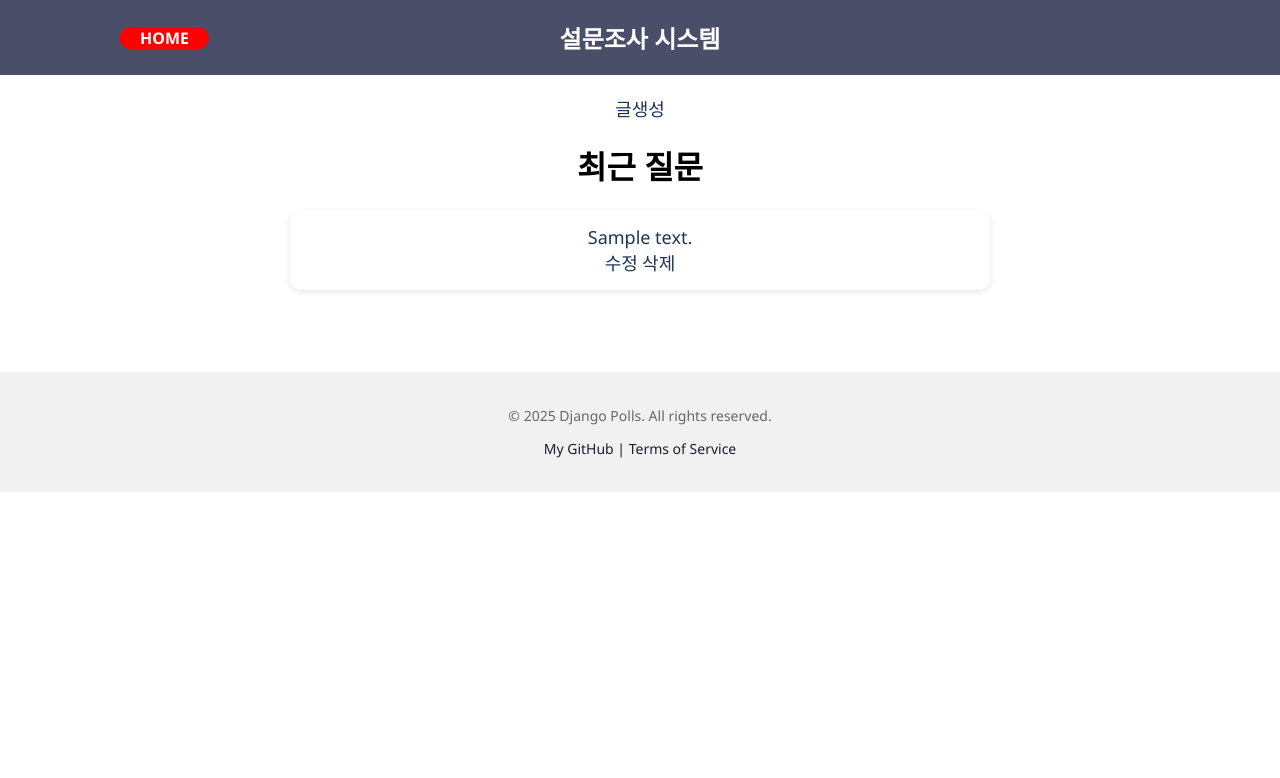
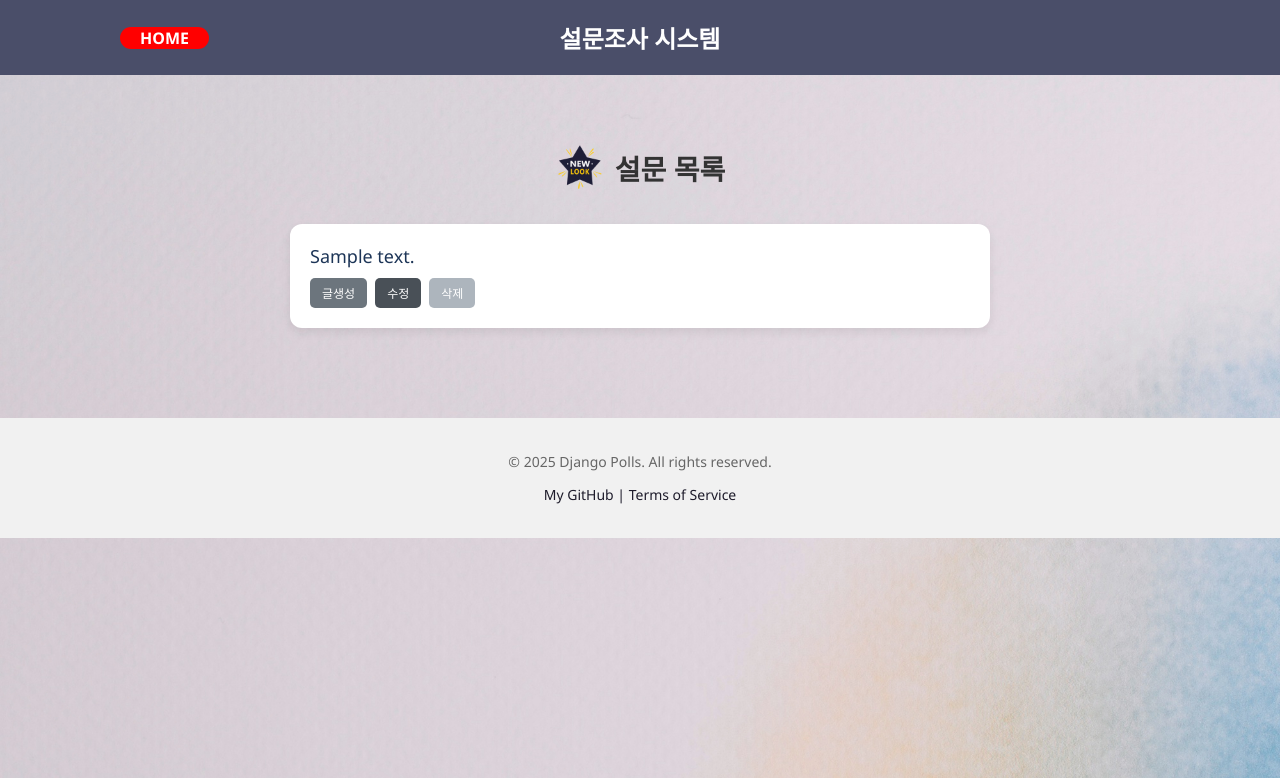
Before and after one commit to dlehdgml5328/Django_first, a Django app: page /polls/ in a window 1280 px wide. Shown: the top 778 px of the page. Run offline with Django 5.2, Linux system fonts and the light colour scheme; tables that the repository leaves empty hold one stand-in row (values such as "Sample post").

Commit message:
[feat] 06/09 Django

```diff
--- a/polls/models.py
+++ b/polls/models.py
@@ -1,16 +1,22 @@
 from django.db import models
 from django.utils import timezone
 import datetime
+from django.contrib import admin
 class Question(models.Model):
     question_text = models.CharField(max_length=200)
     pub_date = models.DateTimeField("date published")#글을 생성한 게시일
 
+    @admin.display(
+        boolean=True,
+        ordering="pub_date",
+        description="Published recently?",
+    )
+    def was_published_recently(self):
+        now = timezone.now()
+        return now - datetime.timedelta(days=1) <= self.pub_date <= now
     def __str__(self):
         return self.question_text
 
-    def was_published_recently(self):
-        now = timezone.now()
-        return now - datetime.timedelta(days=1) <= self.pub_date <= now
 
 class Choice(models.Model):
     question = models.ForeignKey(Question, on_delete = models.CASCADE)
--- a/polls/static/polls/index.css
+++ /dev/null
@@ -1,113 +0,0 @@
-body {
-    background-color: #ffffff;
-    font-family: 'Segoe UI', sans-serif;
-    margin: 0;
-    padding: 0;
-}
-header {
-    background-color: #4a4e69;
-    color: white;
-    padding: 20px;
-    justify-content: space-between;
-    align-items: center;
-    position: relative;
-}
-main {
-    padding: 20px;
-    text-align: center;
-}
-
-h2 {
-    color: #333;
-    font-size: 28px;
-    margin-bottom: 20px;
-}
-/* 질문 리스트 중앙 정렬 */
-ul {
-    list-style: none;
-    padding: 0;
-    margin: 0 auto;
-    max-width: 700px;
-}
-
-li {
-    background-color: white;
-    border-radius: 10px;
-    margin-bottom: 12px;
-    padding: 15px 20px;
-    box-shadow: 0 2px 6px rgba(0, 0, 0, 0.1);
-    transition: background-color 0.2s ease;
-}
-
-li:hover {
-    background-color: #f0f4f8;
-}
-
-a {
-    text-decoration: none;
-    font-size: 18px;
-    color: #1d3557;
-}
-
-footer {
-    margin-top: 50px;
-    padding: 20px;
-    background-color: #f1f1f1;
-    text-align: center;
-    font-size: 14px;
-    color: #666;
-}
-
-footer a {
-    color: #1e1c2b;
-    text-decoration: none;
-    font-size: 14px;
-}
-
-/*우선순위를 위해서*/
-.site-header {
-    width: 100%;
-    position: relative;
-    text-align: center;
-}
-
-.site-title {
-    margin: 0;
-    font-size: 24px;
-}
-
-.site-nav {
-    position: absolute;
-    left: 100px;
-    top: 50%;
-    transform: translateY(-50%);
-}
-
-.site-nav ul {
-    list-style: none;
-    margin: 0;
-    padding: 0;
-    background-color: red;/*test*/
-    border-radius: 30px;/*test*/
-}
-
-.site-nav li {
-    display: inline;
-    background: none;
-    box-shadow: none;
-}
-
-.site-nav li:hover {
-    background: none;
-}
-
-.site-nav li:hover a {
-    color: #b8bee6;
-}
-
-.site-nav a {
-    color: white;
-    text-decoration: none;
-    font-weight: bold;
-    font-size: 16px;
-}
--- a/polls/templates/polls/index.html
+++ /dev/null
@@ -1,27 +0,0 @@
-{% extends "polls/base.html" %}
-{% load static %}
-{% block title %}설문조사 시스템{% endblock %}
-
-{% block content %}
-<a href="{% url 'polls:question_create' %}">글생성</a>
-<h1>최근 질문</h1>
-{% if latest_question_list %}
-<ul>
-    {% for question in latest_question_list %}
-        <li>
-            <div>
-                <a href="{% url 'polls:detail' question.id %}">
-                {{ question.question_text }}
-                </a>
-            <div>
-            <div>
-                <a href="{% url 'polls:question_update' question.id %}">수정</a>
-                <a href="{% url 'polls:question_delete' question.id %}">삭제</a>
-            </div>
-        </li>
-    {% endfor %}
-</ul>
-{% else %}
-<p>No polls are available.</p>
-{% endif %}
-{% endblock %}
--- /dev/null
+++ b/static/polls/css/index.css
@@ -0,0 +1,340 @@
+body {
+    background: url("../images/background.png") no-repeat top left;
+    background-size: cover;
+    background-color: #ffffff;
+    font-family: 'Segoe UI', sans-serif;
+    margin: 0;
+    padding: 0;
+}
+
+header {
+    background-color: #4a4e69;
+    color: white;
+    padding: 20px;
+    justify-content: space-between;
+    align-items: center;
+    position: relative;
+}
+main {
+    padding: 20px;
+    text-align: center;
+}
+
+h2 {
+    color: #333;
+    font-size: 28px;
+    margin-bottom: 20px;
+}
+/* 질문 리스트 중앙 정렬 */
+ul {
+    list-style: none;
+    padding: 0;
+    margin: 0 auto;
+    max-width: 700px;
+}
+
+li {
+    background-color: white;
+    border-radius: 10px;
+    margin-bottom: 12px;
+    padding: 15px 20px;
+    box-shadow: 0 2px 6px rgba(0, 0, 0, 0.1);
+    transition: background-color 0.2s ease;
+}
+
+li:hover {
+    background-color: #f0f4f8;
+}
+
+a {
+    text-decoration: none;
+    font-size: 18px;
+    color: #1d3557;
+}
+
+footer {
+    margin-top: 50px;
+    padding: 20px;
+    background-color: #f1f1f1;
+    text-align: center;
+    font-size: 14px;
+    color: #666;
+}
+
+footer a {
+    color: #1e1c2b;
+    text-decoration: none;
+    font-size: 14px;
+}
+
+/*우선순위를 위해서*/
+.site-header {
+    width: 100%;
+    position: relative;
+    text-align: center;
+}
+
+.site-title {
+    margin: 0;
+    font-size: 24px;
+}
+
+.site-nav {
+    position: absolute;
+    left: 100px;
+    top: 50%;
+    transform: translateY(-50%);
+}
+
+.site-nav ul {
+    list-style: none;
+    margin: 0;
+    padding: 0;
+    background-color: red;/*test*/
+    border-radius: 30px;/*test*/
+}
+
+.site-nav li {
+    display: inline;
+    background: none;
+    box-shadow: none;
+}
+
+.site-nav li:hover {
+    background: none;
+}
+
+.site-nav li:hover a {
+    color: #b8bee6;
+}
+
+.site-nav a {
+    color: white;
+    text-decoration: none;
+    font-weight: bold;
+    font-size: 16px;
+}
+/* 질문 리스트 영역 */
+.question-list {
+ list-style: none;
+ padding: 0;
+ margin: 0 auto;
+ max-width: 700px;
+}
+
+.question-item {
+ background-color: white;
+ border-radius: 12px;
+ margin-bottom: 20px;
+ padding: 20px;
+ box-shadow: 0 4px 10px rgba(0, 0, 0, 0.08);
+ text-align: left;
+ transition: box-shadow 0.2s ease;
+}
+
+.question-item:hover {
+ box-shadow: 0 6px 14px rgba(0, 0, 0, 0.12);
+}
+
+/*###-------index.html----------###*/
+/* 질문 텍스트 */
+.question-text {
+ font-size: 18px;
+ font-weight: 500;
+ color: #2c2c2c;
+ margin-bottom: 10px;
+}
+
+/* 버튼 영역 */
+.question-actions {
+ display: flex;
+ gap: 8px;
+}
+
+/* 공통 버튼 스타일 */
+.button {
+ padding: 6px 12px;
+ border-radius: 5px;
+ font-size: 12px;
+ font-weight: 500;
+ color: white;
+ text-decoration: none;
+ transition: all 0.2s ease-in-out;
+}
+
+/* 각 버튼 색상*/
+.button.create {
+ background-color: #6c757d; /* 차분한 회색 */
+}
+
+.button.update {
+ background-color: #495057; /* 짙은 회색 */
+}
+
+.button.delete {
+ background-color: #adb5bd; /* 은은한 회색 */
+}
+
+/* 호버 시 강조 */
+.button:hover {
+ filter: brightness(1.15);
+ transform: translateY(-1px);
+}
+
+/* 폼 전체 컨테이너 */
+.form-container {
+ max-width: 500px;
+ margin: 40px auto;
+ background-color: white;
+ padding: 30px;
+ border-radius: 12px;
+ box-shadow: 0 4px 12px rgba(0, 0, 0, 0.08);
+}
+
+/* 폼 필드 텍스트 */
+.form-container label {
+ font-weight: 500;
+ color: #333;
+ display: block;
+ margin-bottom: 6px;
+}
+
+.form-container input {
+ width: 100%;
+ padding: 8px 12px;
+ border: 1px solid #ccc;
+ border-radius: 6px;
+ margin-bottom: 20px;
+ font-size: 14px;
+}
+
+/* 저장 버튼 스타일 */
+.submit-btn {
+ background-color: #4a4e69;
+ color: white;
+ padding: 10px 20px;
+ font-size: 14px;
+ border: none;
+ border-radius: 6px;
+ cursor: pointer;
+ transition: background-color 0.2s ease;
+}
+
+.submit-btn:hover {
+ background-color: #5c6085;
+}
+
+/*###-------question_form_delete.html----------###*/
+/* 삭제 폼 버튼 스타일 */
+.btn-delete {
+ background-color: #e63946;
+ color: white;
+ border: none;
+ padding: 10px 20px;
+ margin-right: 10px;
+ border-radius: 6px;
+ font-size: 14px;
+ cursor: pointer;
+ transition: background-color 0.2s ease;
+}
+
+.btn-delete:hover {
+ background-color: #c82333;
+}
+
+.btn-cancel {
+ background-color: #dee2e6;
+ color: #333;
+ padding: 10px 20px;
+ border-radius: 6px;
+ text-decoration: none;
+ font-size: 14px;
+ transition: background-color 0.2s ease;
+}
+
+.btn-cancel:hover {
+ background-color: #ced4da;
+}
+
+/*###-------results.html----------###*/
+.results-container {
+ max-width: 700px;
+ margin: 50px auto;
+ padding: 20px;
+ text-align: center;
+}
+
+.question-title {
+ font-size: 24px;
+ font-weight: bold;
+ margin-bottom: 30px;
+ color: #2c2c2c;
+}
+
+.result-list {
+ list-style: none;
+ padding: 0;
+ margin: 0;
+}
+
+.result-list li {
+ background-color: white;
+ border-radius: 10px;
+ margin-bottom: 16px;
+ padding: 14px 20px;
+ box-shadow: 0 2px 6px rgba(0, 0, 0, 0.08);
+ display: flex;
+ justify-content: space-between;
+ align-items: center;
+ font-size: 16px;
+ transition: background-color 0.2s ease;
+}
+
+.result-list li:hover {
+ background-color: #f1f3f5;
+}
+
+.choice-text {
+ font-weight: 500;
+ color: #1d3557;
+}
+
+.vote-count {
+ font-weight: 600;
+ color: #495057;
+}
+
+/* 다시 투표 버튼 */
+.vote-again {
+ margin-top: 30px;
+}
+
+.vote-again-btn {
+ display: inline-block;
+ background-color: #4a4e69;
+ color: white;
+ padding: 10px 20px;
+ border-radius: 8px;
+ font-size: 14px;
+ text-decoration: none;
+ transition: background-color 0.2s ease;
+}
+
+.vote-again-btn:hover {
+ background-color: #5f6483;
+}
+
+/* 별 이미지 */
+.header {
+ display: flex;
+ align-items: center;
+ justify-content: center;
+ margin: 30px 0;
+ gap: 10px;
+ margin-bottom: 1em;
+}
+
+.header .icon {
+ width: 50px;
+ height: 50px;
+}
--- a/polls/templates/polls/base.html
+++ b/templates/polls/base.html
@@ -1,13 +1,7 @@
 {% load static %}
 <!DOCTYPE html>
 <html lang="ko">
-<head>
-    <meta charset="UTF-8">
-    <title>{% block title %}Polls{% endblock %}</title>
-    <link rel="stylesheet" href="{% static 'polls/index.css' %}">
-    <link rel="stylesheet" href="{% static 'polls/detail.css' %}">
-
-</head>
+{% include "polls/head.html" %}
 <body>
     {% include "polls/header.html" %}
 
--- a/polls/templates/polls/detail.html
+++ b/templates/polls/detail.html
@@ -4,7 +4,7 @@
 {% block title %}{{ question.question_text }}{% endblock %}
 
 {% block content %}
-<link rel="stylesheet" href="{% static 'polls/detail.css' %}">
+
 <div class="detail-container">
     <h2 class="question-title">{{ question.question_text }}</h2>
 
--- /dev/null
+++ b/templates/polls/head.html
@@ -0,0 +1,8 @@
+{% load static %}
+<head>
+    <meta charset="UTF-8">
+    <title>{% block title %}Polls{% endblock %}</title>
+    <link rel="stylesheet" href="{% static 'polls/css/index.css' %}">
+    <link rel="stylesheet" href="{% static 'polls/css/detail.css' %}">
+
+</head>
--- /dev/null
+++ b/templates/polls/index.html
@@ -0,0 +1,32 @@
+{% extends "polls/base.html" %}
+{% load static %}
+{% block title %} 질문 목록{%endblock %}
+
+{% block content %}
+<div class="container">
+<div class="header">
+ <img src="{% static 'polls/images/icon.png' %}" alt="아이콘" class="icon" />
+ <h2>설문 목록</h2>
+
+</div>
+ {% if latest_question_list %}
+ <ul class="question-list">
+  {% for question in latest_question_list %}
+  <li class="question-item">
+   <div class="question-text">
+    <a href="{% url 'polls:detail' question.id %}">
+    {{ question.question_text }}</a>
+   </div>
+   <div class="question-actions">
+    <a href="{% url 'polls:question_create' %}" class="button create">글생성</a>
+    <a href="{% url 'polls:question_update' question.id %}" class="button update">수정</a>
+    <a href="{% url 'polls:question_delete' question.id %}" class="button delete">삭제</a>
+   </div>
+  </li>
+  {% endfor %}
+ </ul>
+ {% else %}
+ <p>No polls are available.</p>
+ {% endif %}
+</div>
+{% endblock %}
--- a/polls/templates/polls/results.html
+++ b/templates/polls/results.html
@@ -4,7 +4,7 @@
 {% block title %}{{ question.question_text }}{% endblock %}
 
 {% block content %}
-<link rel="stylesheet" href="{% static 'polls/results.css' %}">
+
 
 <div class="results-container">
   <h2 class="question-title">{{ question.question_text }}</h2>
```
Also changed, not shown: mysite/settings.py (+6 -1 lines), polls/admin.py (+18 -1 lines), polls/templates/polls/question_form.html (deleted, +0 -20 lines), polls/templates/polls/question_form_delete.html (deleted, +0 -14 lines), templates/polls/question_form.html (added, +33 -0 lines), templates/polls/question_form_delete.html (added, +16 -0 lines), static/polls/css/detail.css (renamed from polls/static/polls/detail.css), static/polls/images/background.png (added), static/polls/images/icon.png (added), templates/polls/footer.html (renamed from polls/templates/polls/footer.html), templates/polls/header.html (renamed from polls/templates/polls/header.html).
